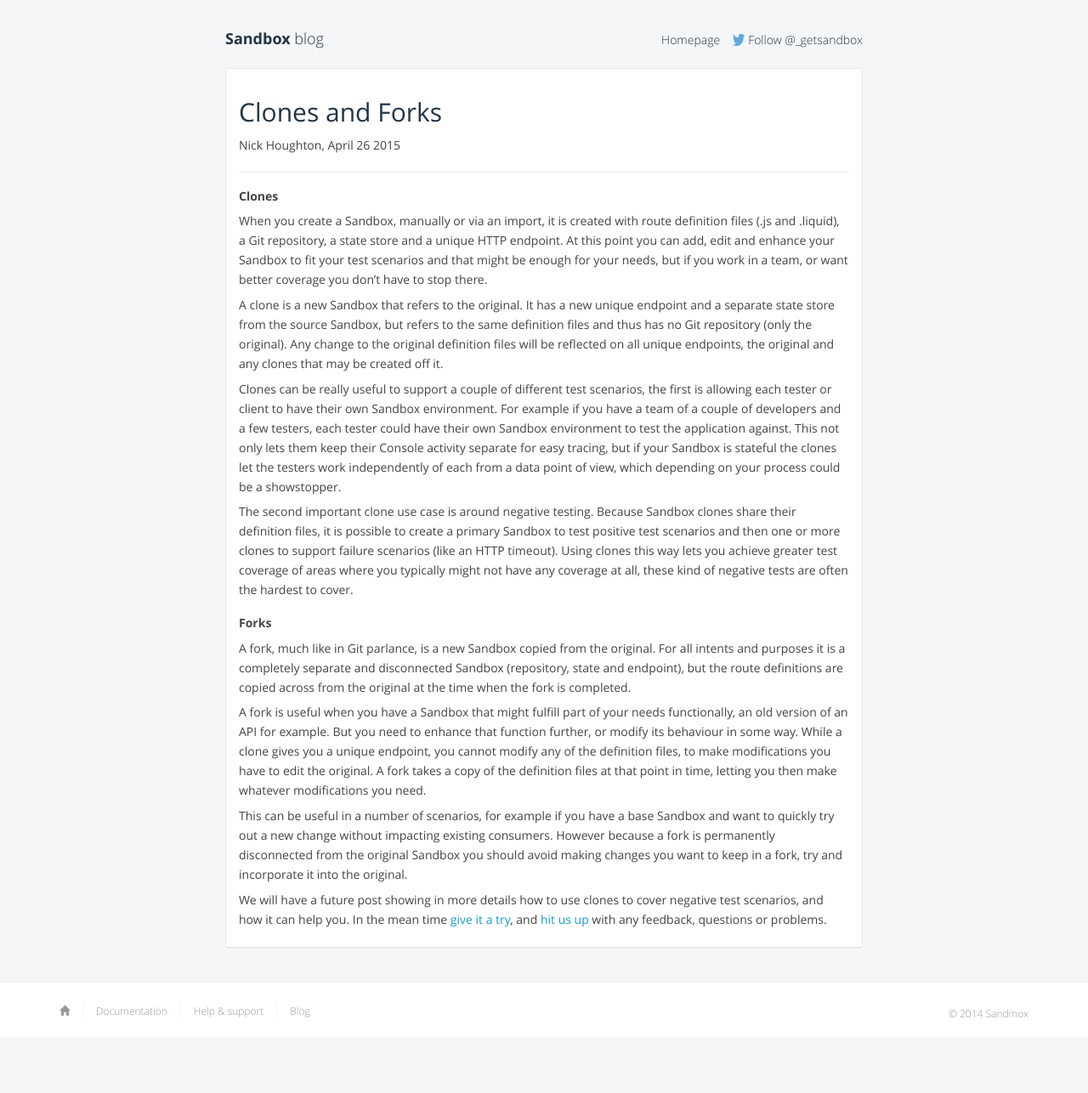
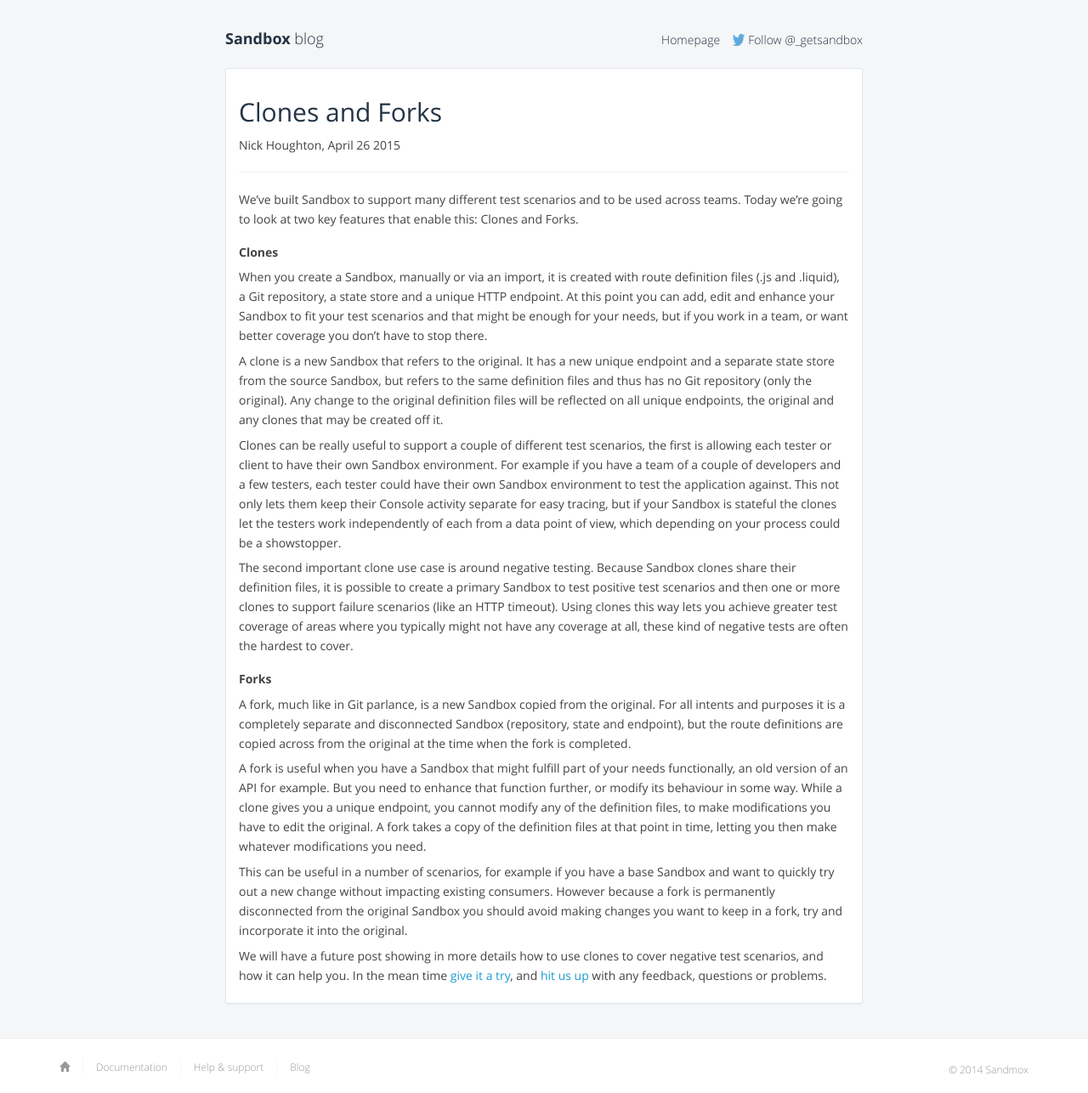
Before and after one commit to getsandbox/getsandbox.github.io, a Jekyll site: the page built from _posts/2015-04-26-scenarios-with-clones.md, in a window 1280 px wide. Shown: the whole page at 85% size. Built offline with Jekyll 4.4.1, drawn with Linux system fonts in a browser that asks for light colours; before the commit the page ends 1220 px from its top, so only the background shows below that.

Commit message:
Add intro

```diff
--- a/_posts/2015-04-26-scenarios-with-clones.md
+++ b/_posts/2015-04-26-scenarios-with-clones.md
@@ -4,6 +4,8 @@
 description: Cloning and forking Sandboxes enables you to support important test and collaborative processes, similar to what you might find in Git.
 author: nick
 ---
+
+We've built Sandbox to support many different test scenarios and to be used across teams. Today we're going to look at two key features that enable this: Clones and Forks.
 
 ### Clones
 
```
